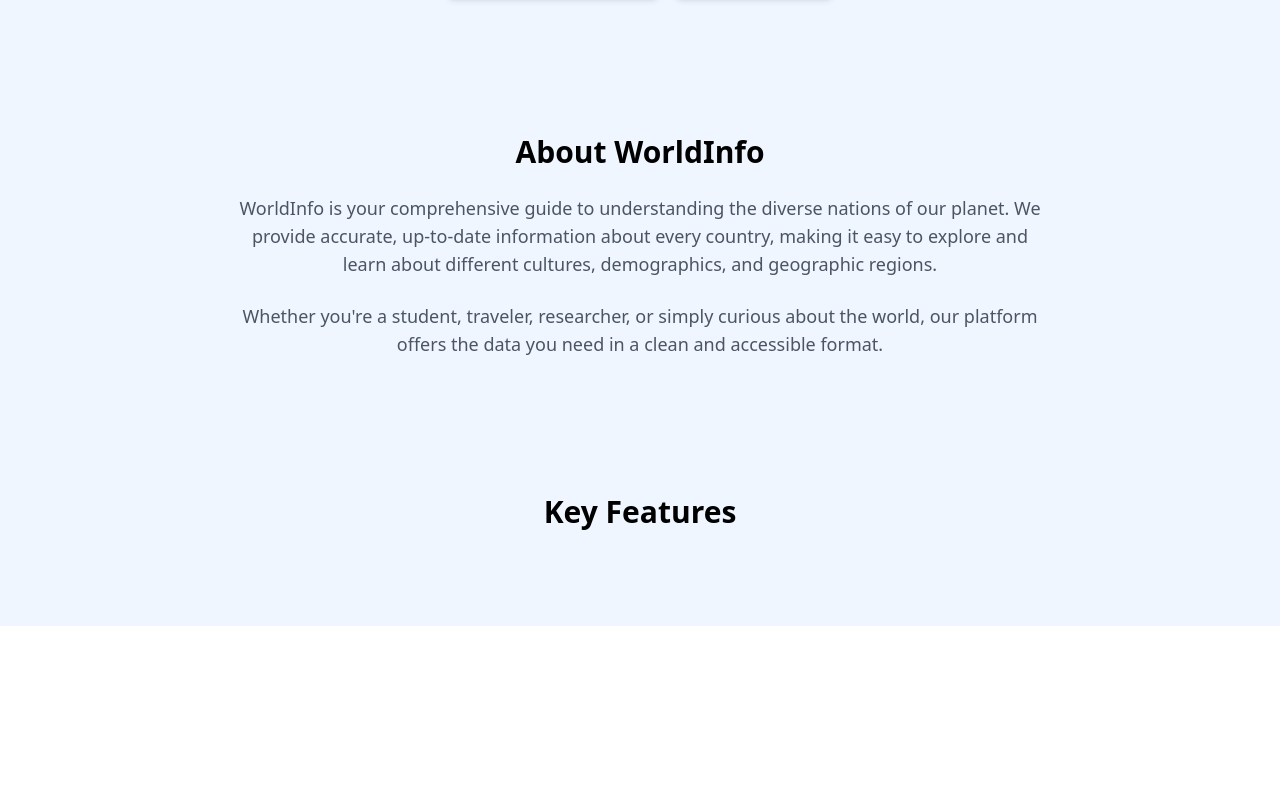
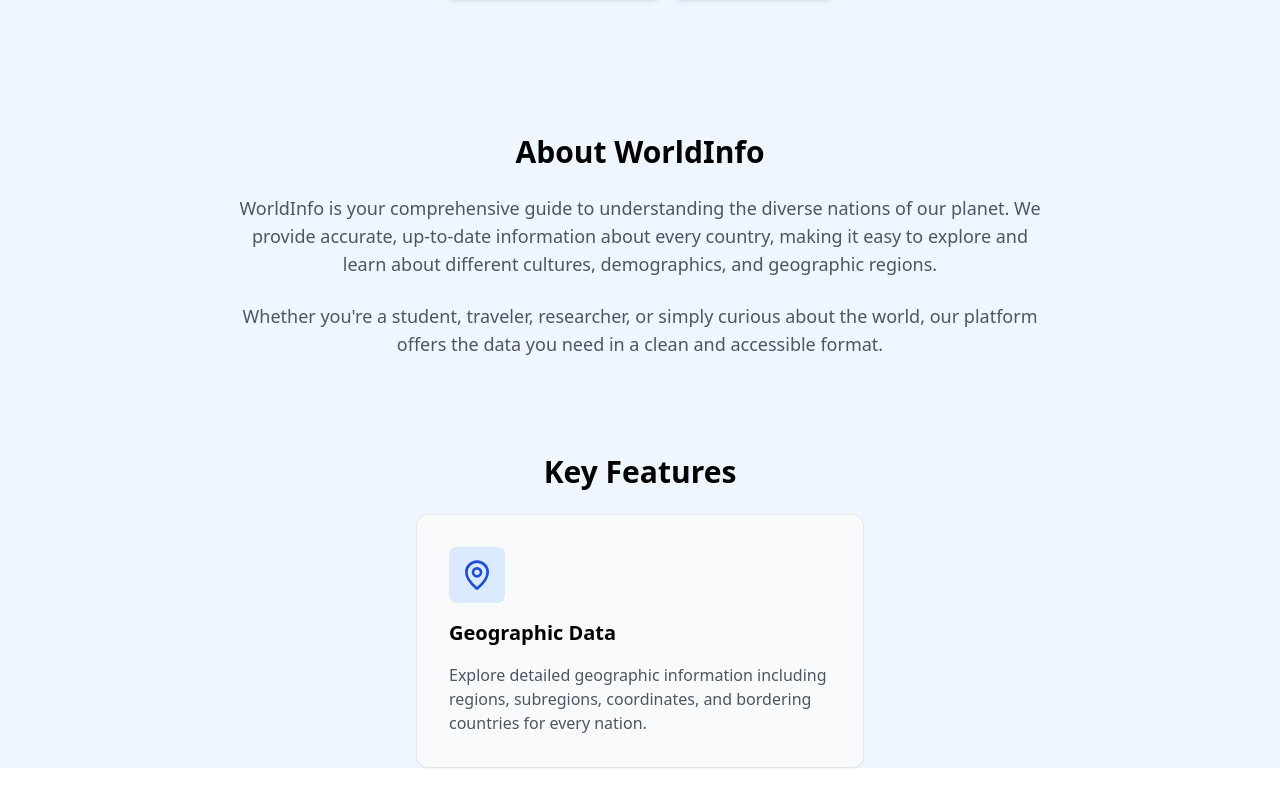
Before and after one commit to zainabometere621/countries-webapp, a React (Vite) app: page / in a window 1280 px wide. Shown: the part 460-1252 px from the top of the page. Before the commit the page ends 1086 px from the top, so only its background shows below. Built offline with nearby package versions, Linux system fonts and the light colour scheme.

Commit message:
feat: I worked on the key features component

```diff
--- a/src/components/About.jsx
+++ b/src/components/About.jsx
@@ -1,7 +1,7 @@
 export default function About() {
   return (
     <main className="flex flex-col">
-      <section className="flex flex-col space-y-6 items-center justify-center  mt-10 mb-24">
+      <section className="flex flex-col space-y-6 items-center justify-center  mt-10">
         <h1 className="font-bold text-3xl">About WorldInfo</h1>
         <p className="text-lg text-gray-600 text-center">
           WorldInfo is your comprehensive guide to understanding the diverse
--- a/src/components/KeyFeatures.jsx
+++ b/src/components/KeyFeatures.jsx
@@ -1,9 +1,19 @@
+import { MapPin } from "lucide-react";
+
 export default function KeyFeatures() {
   return (
-    <main className="flex flex-col">
-      <section className="flex flex-col space-y-6 items-center justify-center  mt-10 mb-24">
-        <h1 className="font-bold text-3xl">Key Features</h1>
-      </section>
-    </main>
+    <section className="flex flex-col space-y-6 items-center justify-center mt-24 mb-6">
+      <h1 className="font-bold text-3xl">Key Features</h1>
+      <div className="max-w-md p-8 bg-gray-50 border border-gray-200 rounded-xl shadow-sm space-y-4">
+        <div className="w-14 h-14 bg-blue-100 flex items-center justify-center rounded-lg">
+          <MapPin className="text-blue-700 w-8 h-8" />
+        </div>
+        <h2 className="font-semibold text-xl">Geographic Data</h2>
+        <p className="text-gray-600 text-base ">
+          Explore detailed geographic information including regions, subregions,
+          coordinates, and bordering countries for every nation.
+        </p>
+      </div>
+    </section>
   );
 }
```
